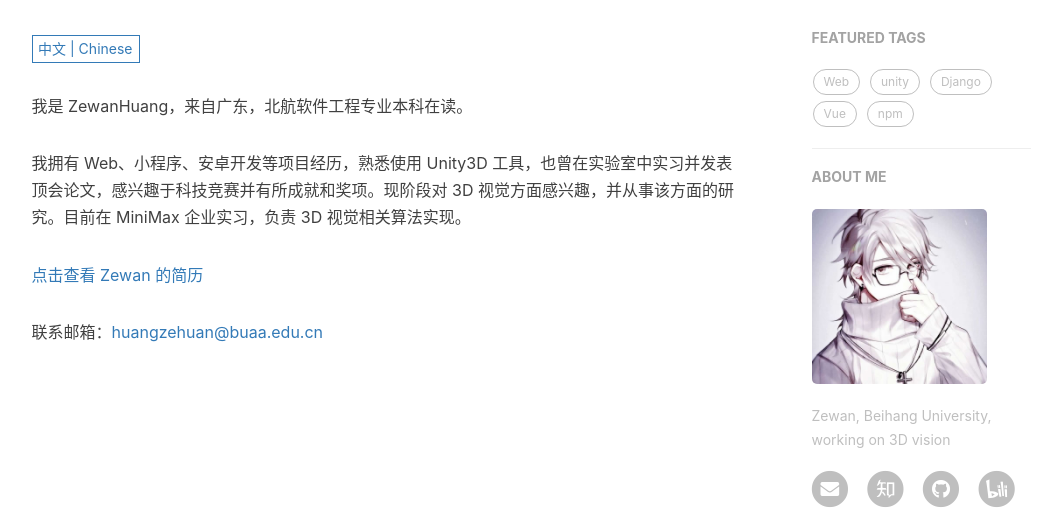
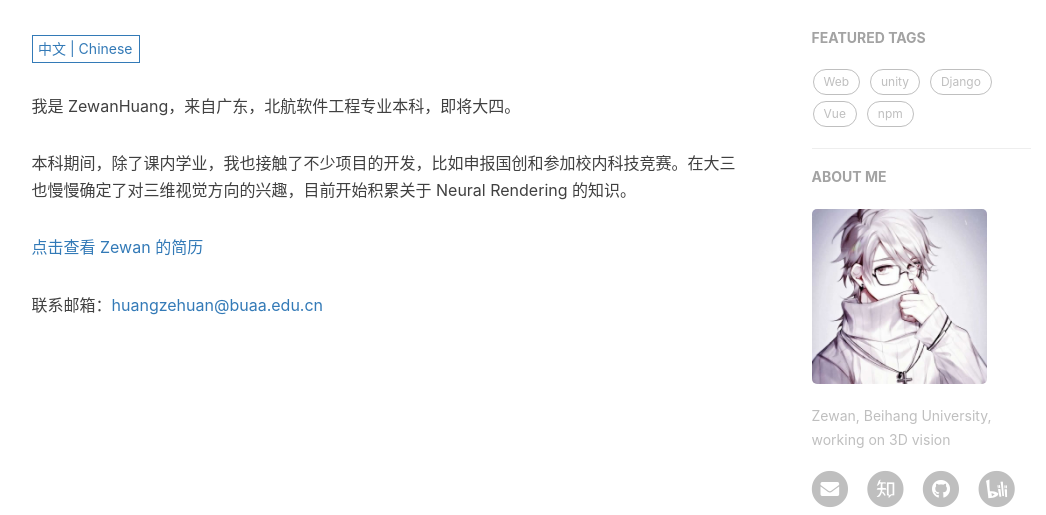
Before and after one commit to ZewanHuang/zewan-blog, a Jekyll site: the page built from about.html, in a window 1280 px wide, cut to the strip 418-933 px from the top of the page. Shown: the whole strip, without its empty margins (136-1182 px from the left). Built offline with Jekyll 4.4.1, drawn with Linux system fonts in a browser that asks for light colours; some web fonts are replaced; comment, search, counter and statistics services are not loaded.

Commit message:
feat(post): 更新自我介绍

```diff
--- a/_includes/about/en.md
+++ b/_includes/about/en.md
@@ -1,3 +1,7 @@
-Hi, I am _@Zewan_ (Huang, Zehuan), from Guangdong, an undergraduate in College of Software, Beihang University. I have worked on Web, APP, Unity, compilers and so on. I have participated in paper work and technology competitions. I am currently interested in and working with 3D vision.
+Hi, I am _@Zewan_ (Huang, Zehuan), from Guangdong, an undergraduate in College of Software, Beihang University.
+
+During my undergraduate period, in addition to my studies, I was also exposed to several projects, and applied for _Innovation and Entrepreneurship Training Programs_ and intra-school technology competitions, such as _FengruCup_. In my junior year, I also slowly determined my interest in 3D vision. I have begun to accumulate knowledge about _Neural Rendering_.
+
+<a href="/file/Resume.pdf" target="_blank">Click to view Zewan's resume</a>
 
 Feel free to contact me by [email](mailto:zewanhuang@126.com).
--- a/_includes/about/zh.md
+++ b/_includes/about/zh.md
@@ -1,6 +1,6 @@
-我是 ZewanHuang，来自广东，北航软件工程专业本科在读。
+我是 ZewanHuang，来自广东，北航软件工程专业本科，即将大四。
 
-我拥有 Web、小程序、安卓开发等项目经历，熟悉使用 Unity3D 工具，也曾在实验室中实习并发表顶会论文，感兴趣于科技竞赛并有所成就和奖项。现阶段对 3D 视觉方面感兴趣，并从事该方面的研究。目前在 MiniMax 企业实习，负责 3D 视觉相关算法实现。
+本科期间，除了课内学业，我也接触了不少项目的开发，比如申报国创和参加校内科技竞赛。在大三也慢慢确定了对三维视觉方向的兴趣，目前开始积累关于 Neural Rendering 的知识。
 
 <a href="/file/Resume.pdf" target="_blank">点击查看 Zewan 的简历</a>
 
```
